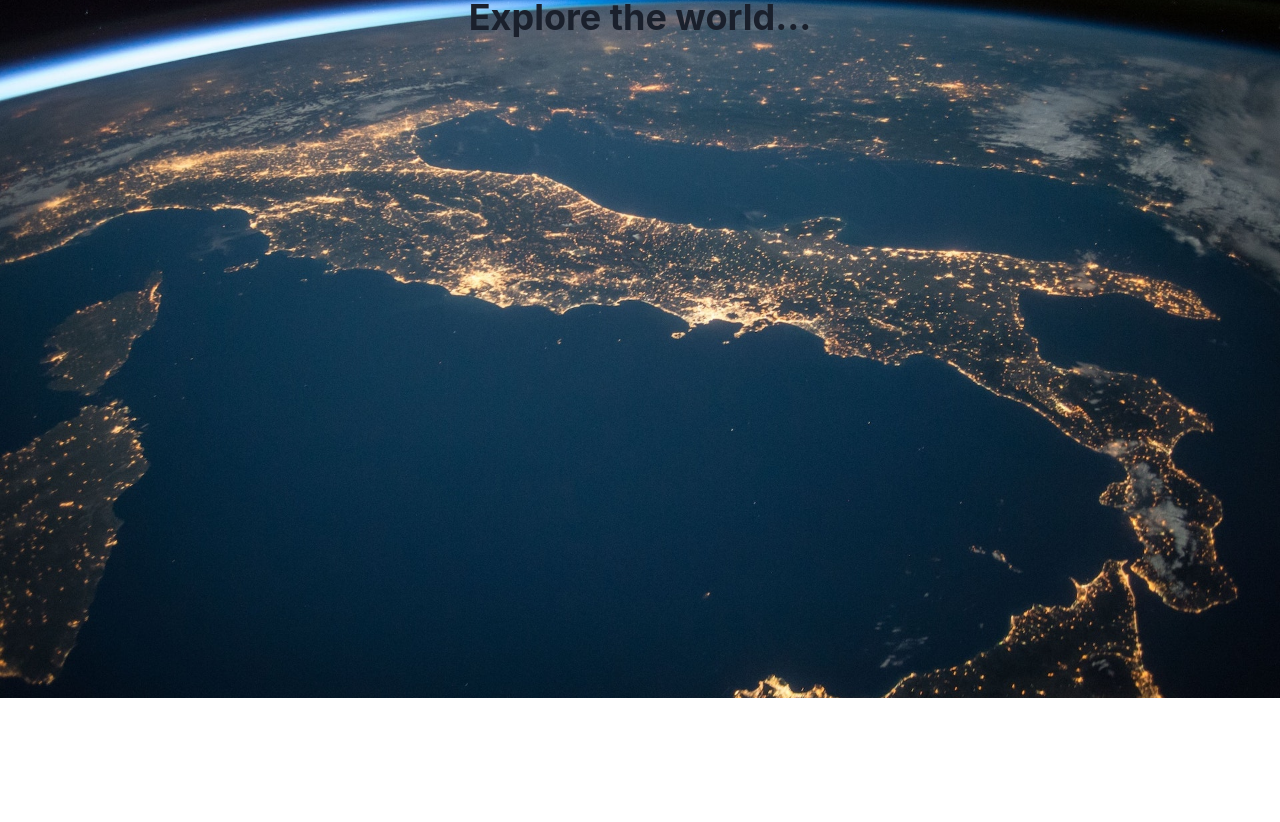
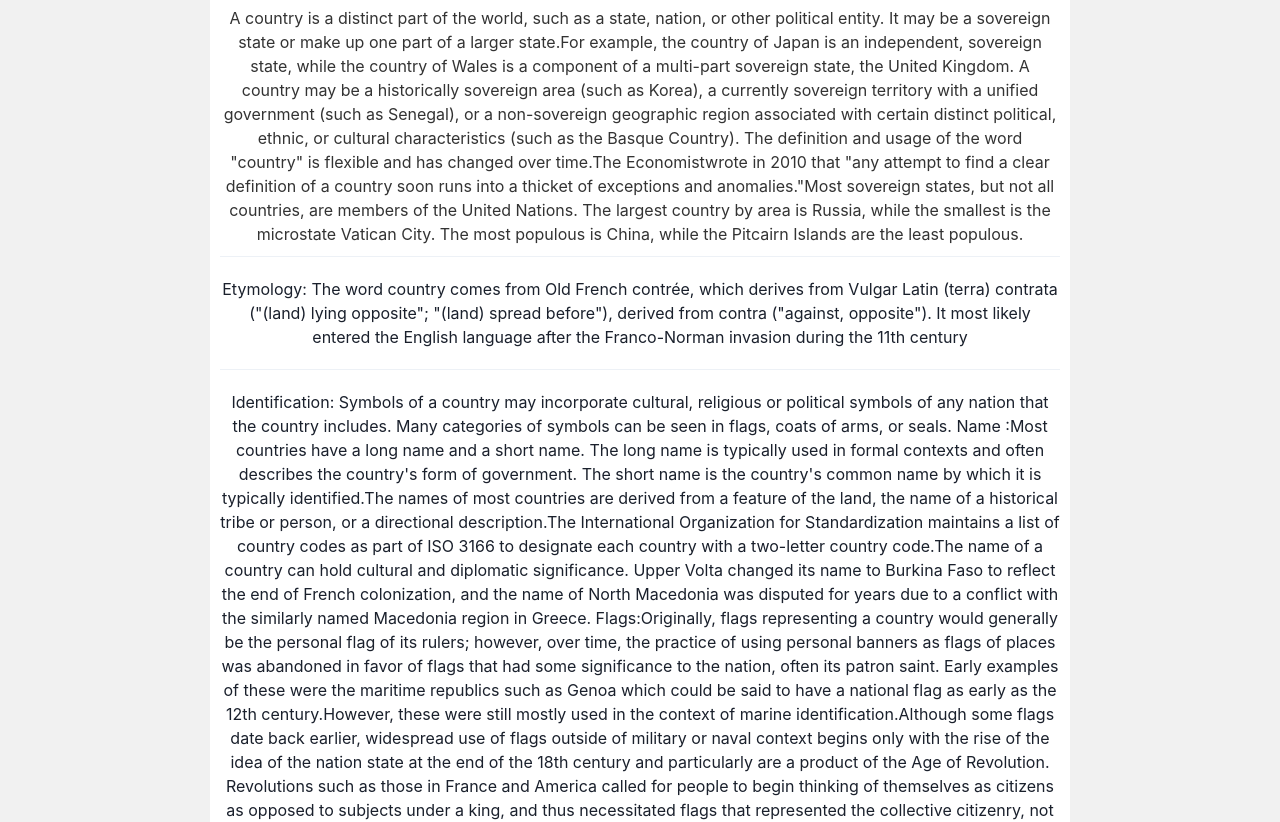
Before and after one commit to dariovargaos/country-list-website, a React (Vite) app in the folder world-app/: page / in a window 1280 px wide. Shown: the part 102-924 px from the top of the page. Before the commit the page ends 800 px from the top, so only its background shows below. Built offline with nearby package versions, Linux system fonts and the light colour scheme.

Commit message:
Add completely new styles, country detail page and search bar

```diff
--- a/world-app/src/App.css
+++ b/world-app/src/App.css
@@ -1,6 +1,8 @@
 .App{
-    background-image: url(./assets/bg2.jpg);
+    /* background-image: url(./assets/bg2.jpg);
     background-size: cover;
     min-height: 100vh;
-    min-width: 320px;
+    min-width: 320px; */
+    background-color: #F1F1F1;
+    min-height: 100vh;
 }
--- a/world-app/src/App.jsx
+++ b/world-app/src/App.jsx
@@ -1,26 +1,31 @@
 import { BrowserRouter, Routes, Route } from "react-router-dom";
+import { Box } from "@chakra-ui/react";
 
 //components
 import Home from "./pages/Home";
 import CountryList from "./pages/CountryList";
 import CountryDetails from "./pages/CountryDetails";
 import Navbar from "./components/Navbar";
+import Search from "./pages/Search";
 
 //styles
 import "./App.css";
 
 function App() {
   return (
-    <div className="App">
+    <Box className="App" align="center">
       <BrowserRouter>
+        <Box maxW="860px" bg="white" h="100%" p="10px">
           <Navbar />
           <Routes>
             <Route path="/" element={<Home />} />
             <Route path="/countries" element={<CountryList />} />
             <Route path="/countries/:name" element={<CountryDetails />} />
+            <Route path="/search" element={<Search />} />
           </Routes>
+        </Box>
       </BrowserRouter>
-    </div>
+    </Box>
   );
 }
 
--- a/world-app/src/components/Navbar.jsx
+++ b/world-app/src/components/Navbar.jsx
@@ -1,13 +1,14 @@
-import { Box, Container, Flex } from "@chakra-ui/react";
+import { Container, Flex, Divider } from "@chakra-ui/react";
 import { NavLink } from "react-router-dom";
 
 export default function Navbar() {
   return (
-    <Container h={12} w="50%" borderBottom="1px solid gray" centerContent>
-      <Flex gap={8} color="gray.400" p={2}>
+    <Container h={12} w="50%" centerContent>
+      <Flex gap={8} color="#333333" p={2}>
         <NavLink to="/">Home</NavLink>
         <NavLink to="/countries">Countries</NavLink>
       </Flex>
+      <Divider />
     </Container>
   );
 }
--- /dev/null
+++ b/world-app/src/components/Searchbar.jsx
@@ -0,0 +1,26 @@
+import { useState } from "react";
+import { useNavigate } from "react-router-dom";
+
+export default function Searchbar() {
+  const [search, setSearch] = useState("");
+  const navigate = useNavigate();
+
+  const handleSubmit = (e) => {
+    e.preventDefault();
+
+    navigate(`/search?name=${search}`);
+  };
+  return (
+    <div>
+      <form onSubmit={handleSubmit}>
+        <label htmlFor="search">Search:</label>
+        <input
+          type="text"
+          id="search"
+          onChange={(e) => setSearch(e.target.value)}
+          required
+        />
+      </form>
+    </div>
+  );
+}
--- a/world-app/src/pages/CountryDetails.jsx
+++ b/world-app/src/pages/CountryDetails.jsx
@@ -1,6 +1,17 @@
-import { useParams } from "react-router-dom";
+import { useParams, Link } from "react-router-dom";
 import { useFetch } from "../hooks/useFetch";
-import { Box, Text } from "@chakra-ui/react";
+import {
+  Box,
+  Card,
+  CardBody,
+  CardHeader,
+  Text,
+  Flex,
+  CardFooter,
+  Image,
+  VStack,
+  Heading,
+} from "@chakra-ui/react";
 
 export default function CountryDetails() {
   const { name } = useParams();
@@ -9,9 +20,48 @@ export default function CountryDetails() {
 
   console.log(data);
   return (
-    <Box>
+    <Box p="16px">
       {isPending && <Text>Loading</Text>}
-      {data && data.map((country) => <Text>{country.name.common}</Text>)}
+      {data &&
+        data.map((country) => (
+          <Flex key={country.name.common} gap="200px" justify="center">
+            <Card
+              key={country.name.common}
+              mt="10px"
+              color="#333333"
+              bg="transparent"
+              border="1px solid #333333"
+              align="center"
+            >
+              <CardHeader>
+                <Heading>{country.name.common}</Heading>
+              </CardHeader>
+              <CardBody>
+                <Image
+                  src={country.flags.png}
+                  alt={country.flags.alt}
+                  border="1px solid white"
+                />
+              </CardBody>
+              <CardFooter>
+                <VStack>
+                  <Text>Official name: {country.name.official}</Text>
+                  <Text>Region: {country.region}</Text>
+                  <Text>Subregion: {country.subregion}</Text>
+                  <Text>Capital: {country.capital}</Text>
+                  <Text>Population: {country.population}</Text>
+                  <Text>Timezone: {country.timezones}</Text>
+                  <Text>Driver side: {country.car.side}</Text>
+                </VStack>
+              </CardFooter>
+            </Card>
+            <Card border="1px solid #333333">
+              <CardBody>
+                <Link to={country.maps.googleMaps}>View on Google Maps</Link>
+              </CardBody>
+            </Card>
+          </Flex>
+        ))}
     </Box>
   );
 }
--- a/world-app/src/pages/CountryList.jsx
+++ b/world-app/src/pages/CountryList.jsx
@@ -13,7 +13,10 @@ import {
   VStack,
 } from "@chakra-ui/react";
 
-export default function CountryList() {
+//components
+import Searchbar from "../components/Searchbar";
+
+export default function CountryList({ countries }) {
   const { data, isPending, error } = useFetch(
     "https://restcountries.com/v3.1/all"
   );
@@ -30,6 +33,7 @@ export default function CountryList() {
   return (
     <Box w="100%" mt="16px">
       {isPending && <p>Loading...</p>}
+      <Searchbar />
       <SimpleGrid minChildWidth="300px" spacing="40px" p="10px">
         {data &&
           data.map((country) => (
@@ -37,11 +41,15 @@ export default function CountryList() {
               key={country.name.common}
               align="center"
               bg="transparent"
-              border="1px solid white"
+              border="1px solid #333333"
               color="white"
             >
               <CardHeader>
-                <Heading size="lg" _hover={{ cursor: "pointer" }}>
+                <Heading
+                  size="lg"
+                  _hover={{ cursor: "pointer" }}
+                  color="#333333"
+                >
                   {country.name.common}
                 </Heading>
               </CardHeader>
@@ -51,7 +59,7 @@ export default function CountryList() {
                 </Link>
               </CardBody>
               <CardFooter>
-                <VStack>
+                <VStack color="#333333">
                   <Text>Region: {country.region}</Text>
                   <Text>Capital: {country.capital}</Text>
                   <Text>Population: {country.population}</Text>
--- a/world-app/src/pages/Home.jsx
+++ b/world-app/src/pages/Home.jsx
@@ -1,10 +1,99 @@
-import { Box, Center, Heading } from "@chakra-ui/react";
+import { Box, Center, Text, Divider, VStack } from "@chakra-ui/react";
+import { Link } from "react-router-dom";
 
 export default function Home() {
   return (
     <Center mt="50px">
       <Box>
-        <Heading as="h1">Explore the world...</Heading>
+        <Text color="#333333" mb="10px">
+          A country is a distinct part of the world, such as a state, nation, or
+          other political entity. It may be a sovereign state or make up one
+          part of a larger state.For example, the country of Japan is an
+          independent, sovereign state, while the country of Wales is a
+          component of a multi-part sovereign state, the United Kingdom. A
+          country may be a historically sovereign area (such as Korea), a
+          currently sovereign territory with a unified government (such as
+          Senegal), or a non-sovereign geographic region associated with certain
+          distinct political, ethnic, or cultural characteristics (such as the
+          Basque Country). The definition and usage of the word "country" is
+          flexible and has changed over time.
+          <Link to="https://en.wikipedia.org/wiki/The_Economist">
+            The Economist
+          </Link>
+          wrote in 2010 that "any attempt to find a clear definition of a
+          country soon runs into a thicket of exceptions and anomalies."Most
+          sovereign states, but not all countries, are members of the United
+          Nations. The largest country by area is Russia, while the smallest is
+          the microstate Vatican City. The most populous is China, while the
+          Pitcairn Islands are the least populous.
+        </Text>
+        <Divider />
+        <Text mb="20px" mt="20px">
+          Etymology: The word country comes from Old French contrée, which
+          derives from Vulgar Latin (terra) contrata ("(land) lying opposite";
+          "(land) spread before"), derived from contra ("against, opposite"). It
+          most likely entered the English language after the Franco-Norman
+          invasion during the 11th century
+        </Text>
+        <Divider />
+        <Text mb="20px" mt="20px">
+          Identification: Symbols of a country may incorporate cultural,
+          religious or political symbols of any nation that the country
+          includes. Many categories of symbols can be seen in flags, coats of
+          arms, or seals. Name :Most countries have a long name and a short
+          name. The long name is typically used in formal contexts and often
+          describes the country's form of government. The short name is the
+          country's common name by which it is typically identified.The names of
+          most countries are derived from a feature of the land, the name of a
+          historical tribe or person, or a directional description.The
+          International Organization for Standardization maintains a list of
+          country codes as part of ISO 3166 to designate each country with a
+          two-letter country code.The name of a country can hold cultural and
+          diplomatic significance. Upper Volta changed its name to Burkina Faso
+          to reflect the end of French colonization, and the name of North
+          Macedonia was disputed for years due to a conflict with the similarly
+          named Macedonia region in Greece. Flags:Originally, flags representing
+          a country would generally be the personal flag of its rulers; however,
+          over time, the practice of using personal banners as flags of places
+          was abandoned in favor of flags that had some significance to the
+          nation, often its patron saint. Early examples of these were the
+          maritime republics such as Genoa which could be said to have a
+          national flag as early as the 12th century.However, these were still
+          mostly used in the context of marine identification.Although some
+          flags date back earlier, widespread use of flags outside of military
+          or naval context begins only with the rise of the idea of the nation
+          state at the end of the 18th century and particularly are a product of
+          the Age of Revolution. Revolutions such as those in France and America
+          called for people to begin thinking of themselves as citizens as
+          opposed to subjects under a king, and thus necessitated flags that
+          represented the collective citizenry, not just the power and right of
+          a ruling family.With nationalism becoming common across Europe in the
+          19th century, national flags came to represent most of the states of
+          Europe.Flags also began fostering a sense of unity between different
+          peoples, such as the Union Jack representing a union between England
+          and Scotland, or began to represent unity between nations in a
+          perceived shared struggle, for example, the Pan-Slavic colors or later
+          Pan-Arab colors. National anthems: A national anthem is a patriotic
+          musical composition symbolizing and evoking eulogies of the history
+          and traditions of a country or nation.Though the custom of an
+          officially adopted national anthem became popular only in the 19th
+          century, some national anthems predate this period, often existing as
+          patriotic songs long before designation as national anthem.[citation
+          needed] Several countries remain without an official national anthem.
+          In these cases, there are established de facto anthems played at
+          sporting events or diplomatic receptions. These include the United
+          Kingdom ("God Save the Queen") and Sweden (Du gamla, Du fria). Some
+          sovereign states that are made up of multiple countries or
+          constituencies have associated musical compositions for each of them
+          (such as with the United Kingdom, Russia, and the former Soviet
+          Union). These are sometimes referred to as national anthems even
+          though they are not sovereign states (for example, "Hen Wlad Fy
+          Nhadau" is used for Wales, part of the United Kingdom).
+        </Text>
+        <Text>
+          Source:
+          <Link to="https://en.wikipedia.org/wiki/Country"> Wikipedia</Link>
+        </Text>
       </Box>
     </Center>
   );
--- /dev/null
+++ b/world-app/src/pages/Search.jsx
@@ -0,0 +1,25 @@
+import { useLocation } from "react-router-dom";
+import { useFetch } from "../hooks/useFetch";
+import { Heading, Box, Text } from "@chakra-ui/react";
+
+//components
+import CountryList from "./CountryList";
+
+export default function Search() {
+  const queryString = useLocation().search;
+  const queryParams = new URLSearchParams(queryString);
+  const query = queryParams.get("name");
+
+  const url = "https://restcountries.com/v3.1/name/" + query;
+
+  const { data, isPending, error } = useFetch(url);
+
+  return (
+    <Box>
+      <Heading>Your search for: {query}</Heading>
+      {error && <Text>{error}</Text>}
+      {isPending && <Text>Loading...</Text>}
+      {data && <CountryList countries={data} />}
+    </Box>
+  );
+}
```
Lines whose indentation alone changed are shown as unchanged.
